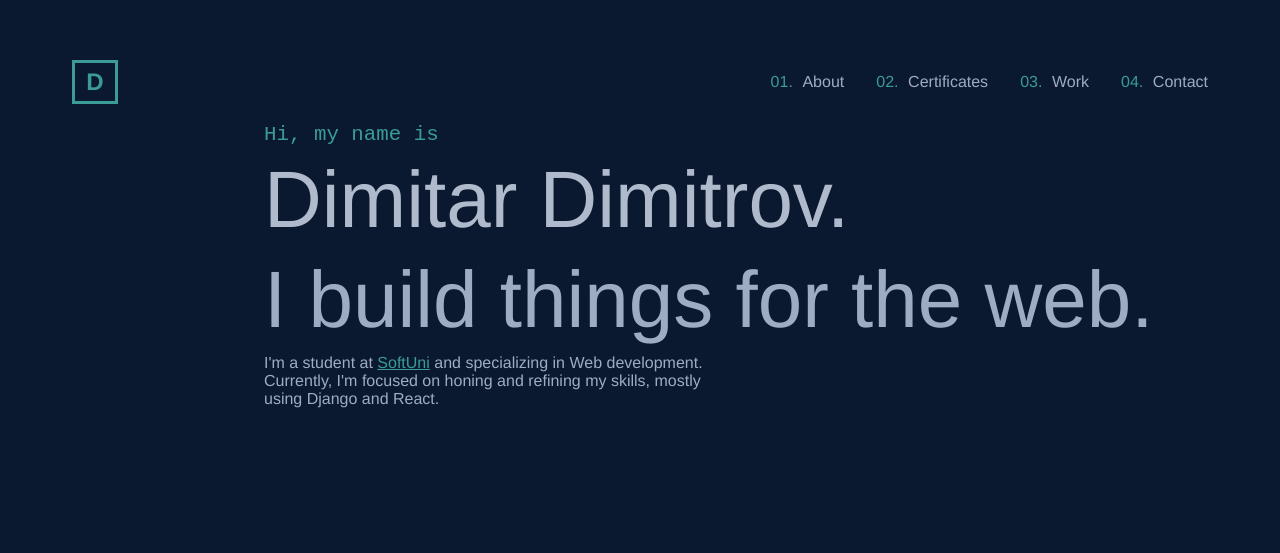
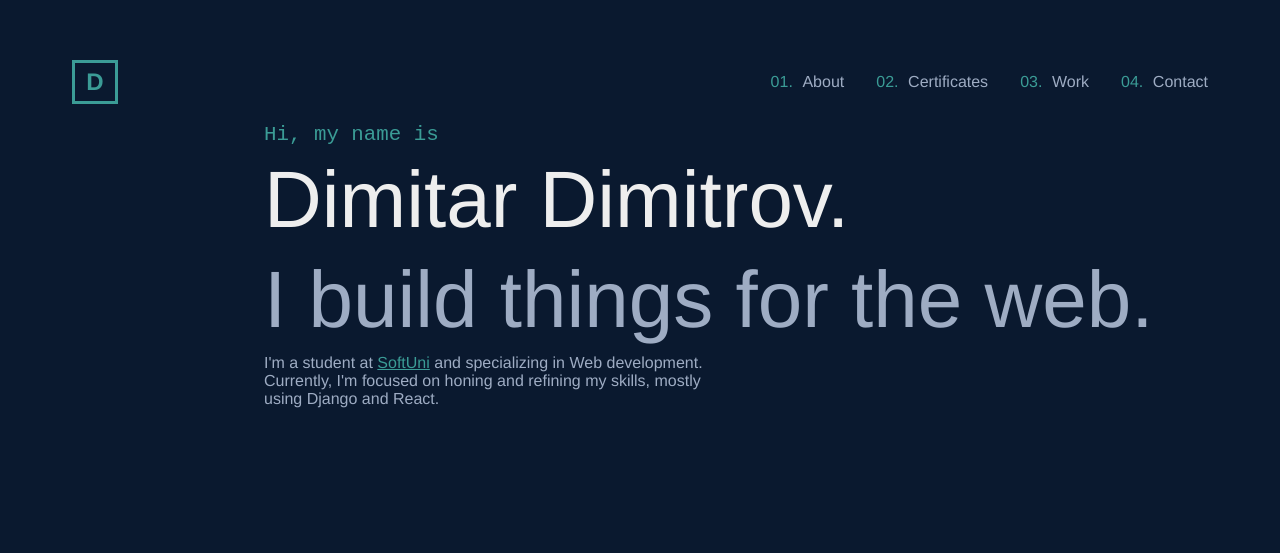
Before and after one commit to Dimpex0/Portfolio, a plain HTML site: page index.html in a window 1280 px wide. Shown: the top 553 px of the page. Drawn offline with Linux system fonts and the light colour scheme; a script that the page names is missing.

Commit message:
changed color of the paragraph holding my name

```diff
--- a/index.css
+++ b/index.css
@@ -83,7 +83,7 @@ aside ul li a {
 
 #about div p:nth-of-type(2) {
     font-size: 5rem;
-    color: #afbacc;
+    color: #eeeeee;
 }
 
 #about div p:nth-of-type(3) {
```
